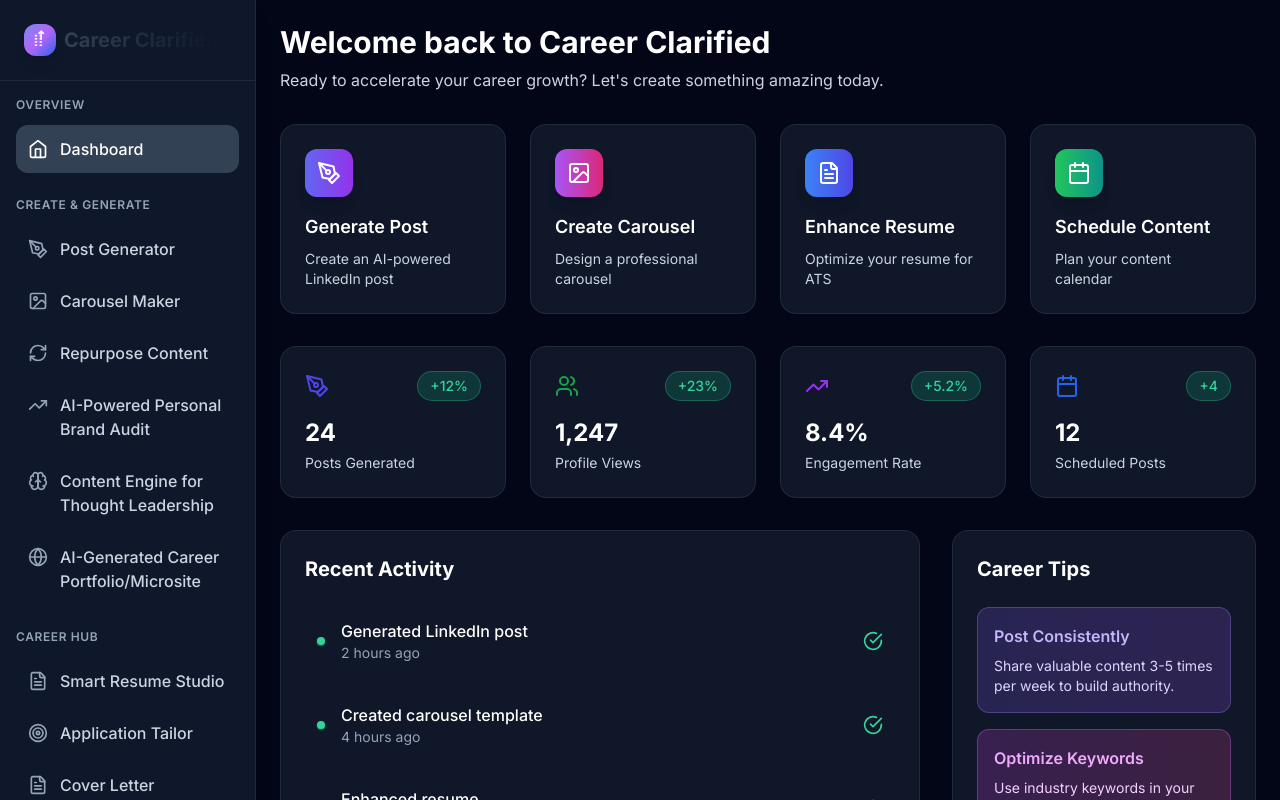
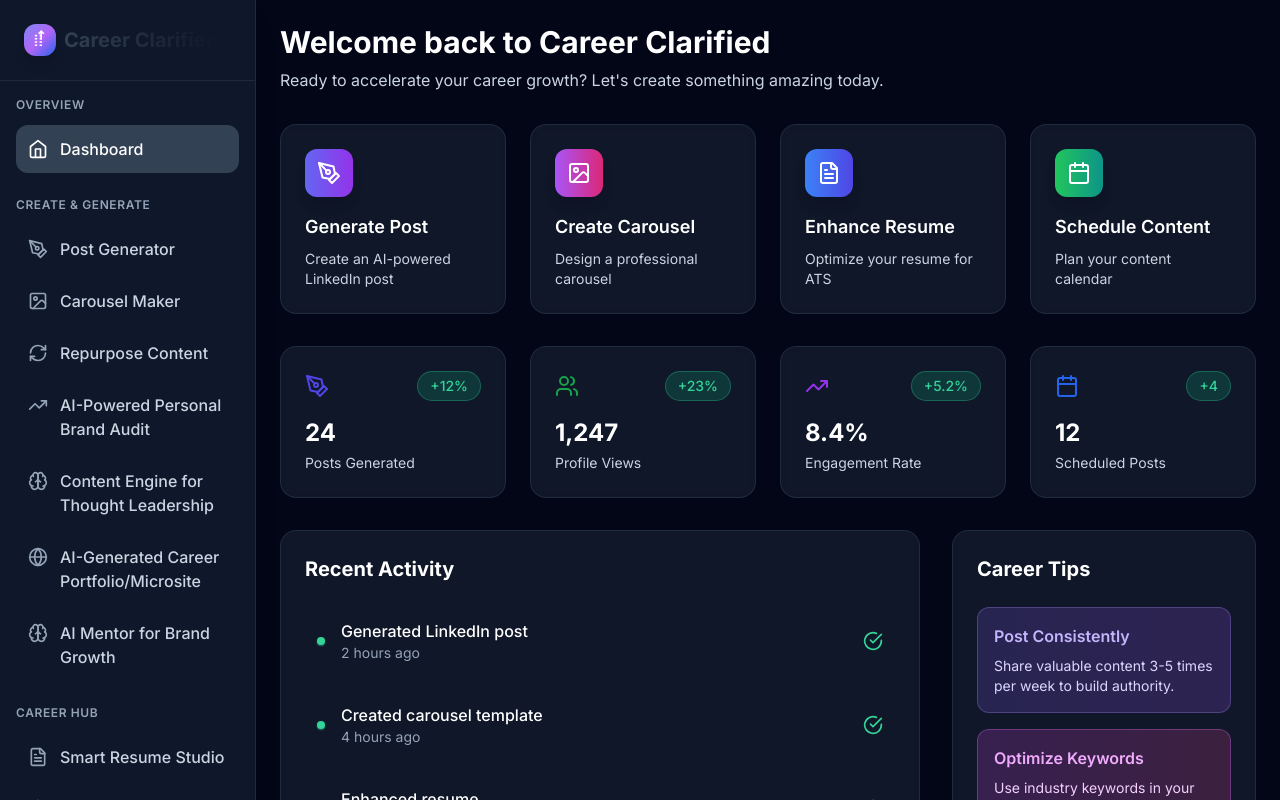
Before and after one commit to testbolt600-hub/proj-14-09-2025-v1, a React (Vite) app: page /dashboard in a window 1280 px wide. Shown: the top 800 px of the page. Built offline with nearby package versions, Linux system fonts and the light colour scheme; no server answers.

Commit message:
Add AI Mentor for Brand Growth Feature

```diff
--- a/src/pages/Dashboard.tsx
+++ b/src/pages/Dashboard.tsx
@@ -40,6 +40,7 @@ import JobTracker from '../components/features/JobTracker';
 import InterviewPrepKit from '../components/features/InterviewPrepKit';
 import ContentEngine from '../components/features/ContentEngine';
 import CareerPortfolio from '../components/features/CareerPortfolio';
+import AIMentor from '../components/features/AIMentor';
 
 const Dashboard = () => {
   const navigate = useNavigate();
@@ -101,6 +102,12 @@ const Dashboard = () => {
           path: '/dashboard/career-portfolio',
           icon: Globe,
           description: 'Create professional portfolio websites with AI'
+        },
+        {
+          name: 'AI Mentor for Brand Growth',
+          path: '/dashboard/ai-mentor',
+          icon: Brain,
+          description: 'Personal AI coach for career and brand development'
         }
       ]
     },
@@ -295,6 +302,7 @@ const Dashboard = () => {
               <Route path="/brand-audit" element={<BrandAudit />} />
               <Route path="/content-engine" element={<ContentEngine />} />
               <Route path="/career-portfolio" element={<CareerPortfolio />} />
+              <Route path="/ai-mentor" element={<AIMentor />} />
               <Route path="/job-finder" element={<JobFinder />} />
               <Route path="/job-tracker" element={<JobTracker />} />
               <Route path="/interview-prep" element={<InterviewPrepKit />} />
```
